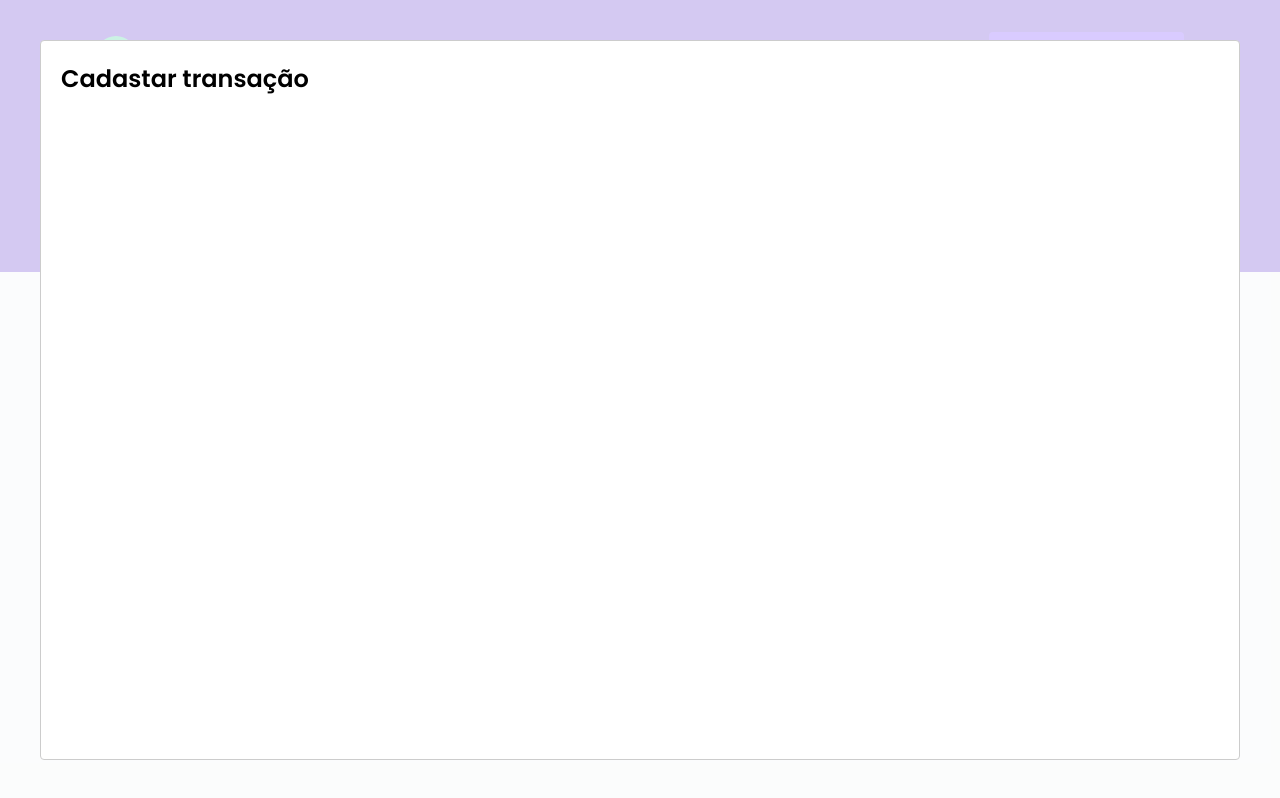
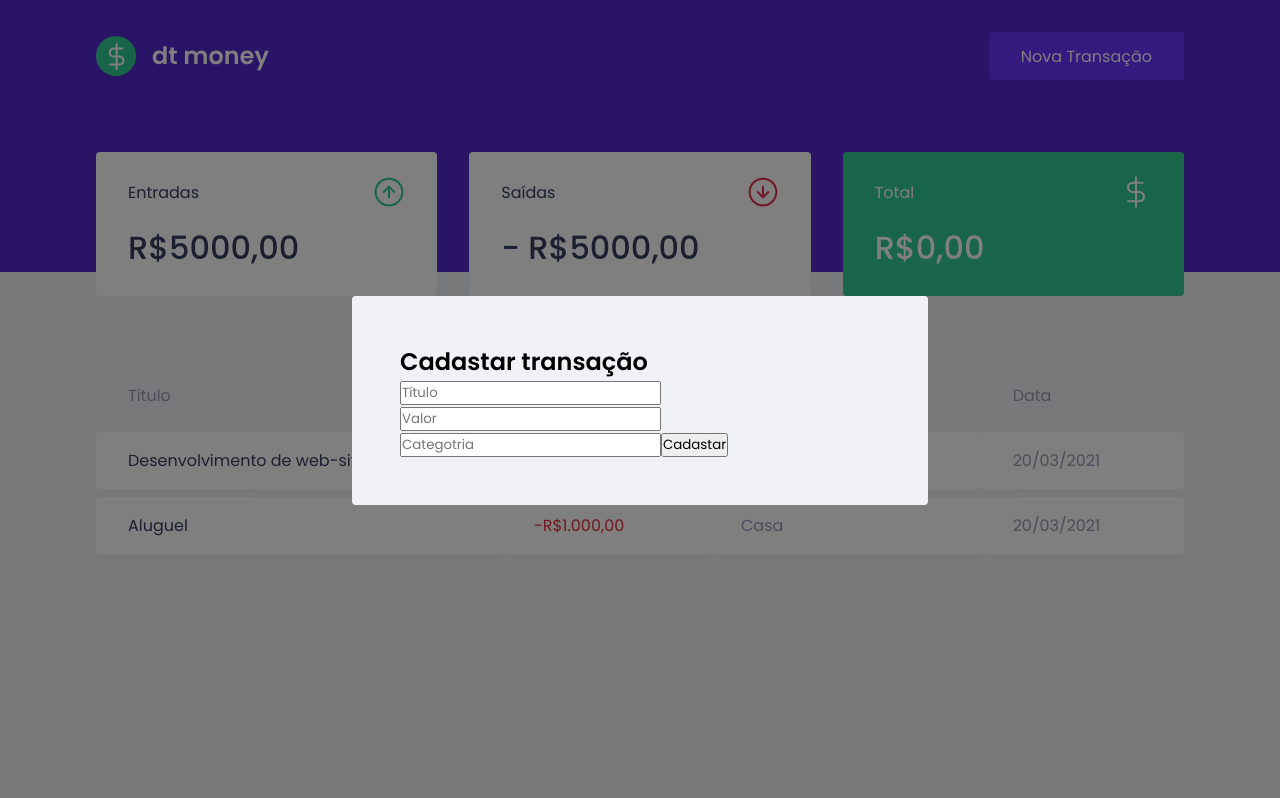
Before and after one commit to arcanjomitsuo/ignite-dtmoney, a React (Create React App) app: page / in a window 1280 px wide. Both pictures are taken after a click on the button "Nova Transação". Built offline with nearby package versions, Linux system fonts and the light colour scheme; no server answers; what miragejs would draw is missing.

Commit message:
Estrutura do formulário

```diff
--- a/src/components/NewTransactionModal/index.tsx
+++ b/src/components/NewTransactionModal/index.tsx
@@ -1,5 +1,6 @@
 import React from "react";
 import Modal from "react-modal";
+import { Container } from "./styles";
 
 interface NewTransactionModalProps {
   isOpen: boolean;
@@ -11,8 +12,20 @@ export function NewTransactionModal({
   onRequestClose,
 }: NewTransactionModalProps) {
   return (
-    <Modal isOpen={isOpen} onRequestClose={onRequestClose}>
-      <h2>Cadastar transação</h2>
+    <Modal
+      isOpen={isOpen}
+      onRequestClose={onRequestClose}
+      overlayClassName="react-modal-overlay"
+      className="react-modal-content"
+    >
+      <Container>
+        <h2>Cadastar transação</h2>
+
+        <input type="text" placeholder="Título"></input>
+        <input type="number" placeholder="Valor"></input>
+        <input type="text" placeholder="Categotria"></input>
+        <button>Cadastar</button>
+      </Container>
     </Modal>
   );
 }
--- a/src/styles/global.ts
+++ b/src/styles/global.ts
@@ -50,4 +50,28 @@ export const GlobalStyles = createGlobalStyle`
     opacity: 0.6;
     cursor: not-allowed;
   }
+
+
+  .react-modal-overlay {
+    background: rgba(0, 0, 0, 0.5);
+
+    position: fixed;
+    top: 0;
+    bottom: 0;
+    right: 0;
+    left: 0;
+
+    display: flex;
+    align-items: center;
+    justify-content: center;
+  }
+
+  .react-modal-content {
+    width: 100%;
+    max-width: 576px;
+    background-color: var(--background);
+    padding: 3rem;
+    position: relative;
+    border-radius: 0.25rem;
+  }
 `;
```
